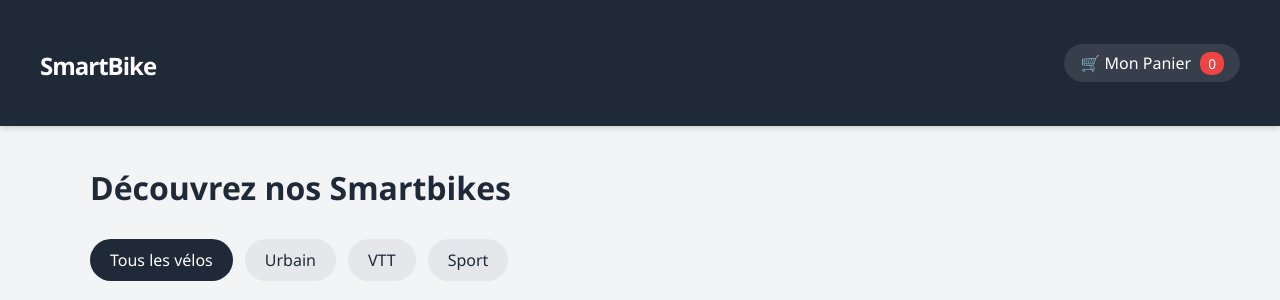
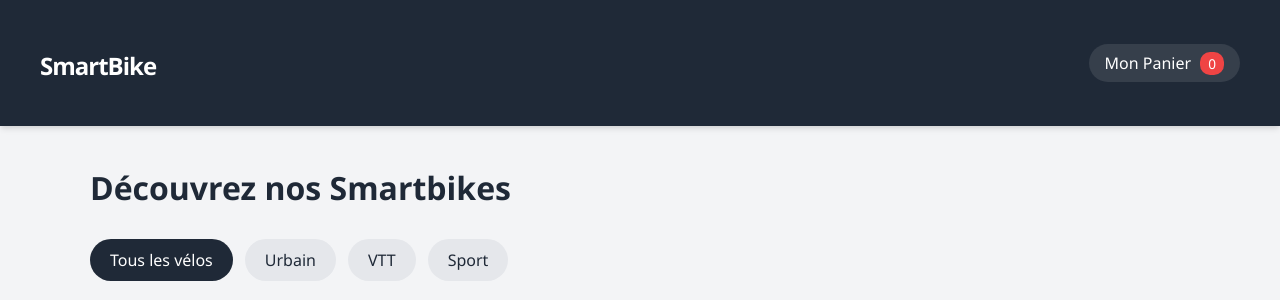
Before and after one commit to ishamsalha33-lab/Smartbike, a PHP site: page / in a window 1280 px wide. Shown: the top 300 px of the page. Run offline with PHP 8.4, Linux system fonts and the light colour scheme; data comes from the database, SQL or seed files in the repository.

Commit message:
little change

```diff
--- a/index.php
+++ b/index.php
@@ -36,7 +36,7 @@ $nb_articles_panier = isset($_SESSION['panier']) ? array_sum($_SESSION['panier']
 
 <header>
     <h1><a href="index.php">SmartBike</a></h1>
-    <a href="panier.php" class="Lien-panier">🛒 Mon Panier <span><?php echo $nb_articles_panier; ?></span></a>
+    <a href="panier.php" class="Lien-panier"> Mon Panier <span><?php echo $nb_articles_panier; ?></span></a>
 </header>
 
 <div class="container">
--- a/panier.php
+++ b/panier.php
@@ -37,7 +37,7 @@ if (!empty($_SESSION['panier'])) {
     <h2>Votre Panier</h2>
 
     <?php if (empty($produits_panier)): ?>
-        <p>Votre panier est vide pour le moment. 🚲</p>
+        <p>Votre panier est vide pour le moment.S</p>
     <?php else: ?>
         <table>
             <thead>
```
